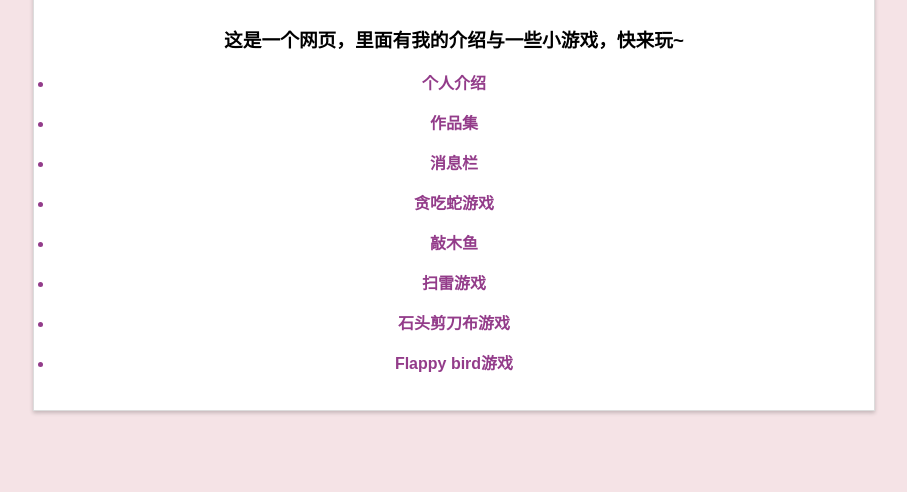
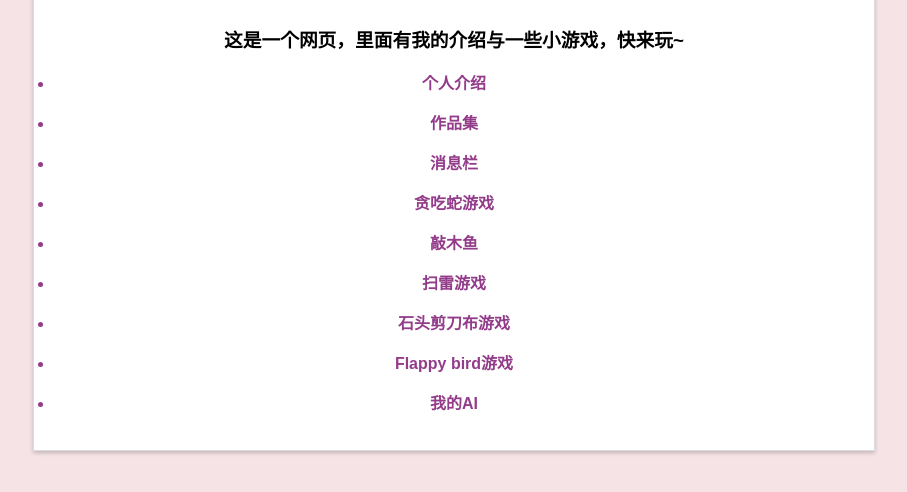
Before and after one commit to SharonCat/SharonCat.github.io, a plain HTML site: page index.html in a window 1280 px wide. Shown: the part 174-666 px from the top of the page, without its empty margins (186-1093 px from the left). Drawn offline with Linux system fonts and the light colour scheme.

Commit message:
index.html

```diff
--- a/index.html
+++ b/index.html
@@ -72,6 +72,9 @@
         <ul>
             <li><strong><a href="pages/9.html">Flappy bird游戏</a></strong></li>
         </ul>
+        <ul>
+            <li><strong><a href="pages/10.html">我的AI</a></strong></li>
+        </ul>
     </div>
 </body>
 </html>
```
